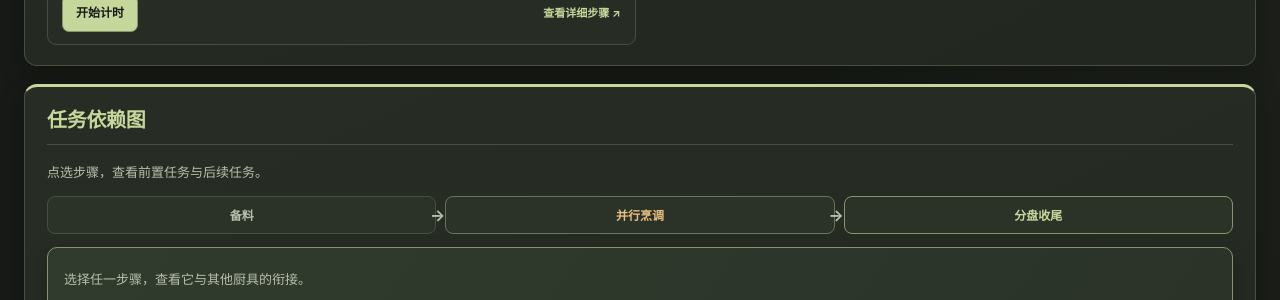
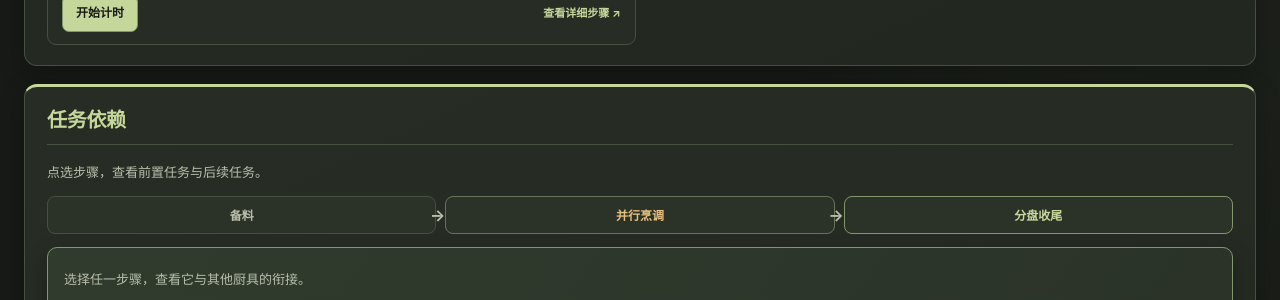
Before and after one commit to yunhaixiang/fitness, a Jekyll site: the page built from cooking.md, in a window 1280 px wide and 900 px high, scrolled down 922 px. Shown: the part 152-452 px from the top of the window. Built offline with Jekyll 4.4.1, drawn with Linux system fonts in a browser that asks for light colours.

Commit message:
Rename cooking dependencies section

```diff
--- a/assets/i18n.js
+++ b/assets/i18n.js
@@ -55,7 +55,7 @@
     '购买频率': 'Purchase frequency', '每周价格（CAD）': 'Weekly price (CAD)',
     '半周七餐；各厨具并行': 'Seven meals per half-week; appliances run in parallel',
     '跟做模式': 'Guided Cooking',
-    '任务依赖图': 'Task dependency diagram', '厨具并行流程': 'Parallel cooking workflow', '分盘表': 'Portioning table', '分盘': 'Portioning',
+    '任务依赖': 'Task Dependencies', '厨具并行流程': 'Parallel cooking workflow', '分盘表': 'Portioning table', '分盘': 'Portioning',
     '冷冻／解冻线程': 'Freeze / thaw', '电饭煲线程': 'Rice cooker', '烤箱线程': 'Oven',
     '空气炸锅线程': 'Air fryer', '煮锅一线程': 'Pot 1', '煮锅二线程': 'Pot 2', '小锅线程': 'Saucepan', '大锅线程': 'Wok', '卷饼线程': 'Wrap assembly',
     '冷冻／解冻': 'Freeze / thaw', '电饭煲': 'Rice cooker', '烤箱': 'Oven', '空气炸锅': 'Air fryer',
--- a/cooking.md
+++ b/cooking.md
@@ -11,7 +11,7 @@ cooking: true
 
 <div id="cooking-guide" class="cooking-guide"></div>
 
-## 任务依赖图
+## 任务依赖
 {: #dependencies }
 
 
```
